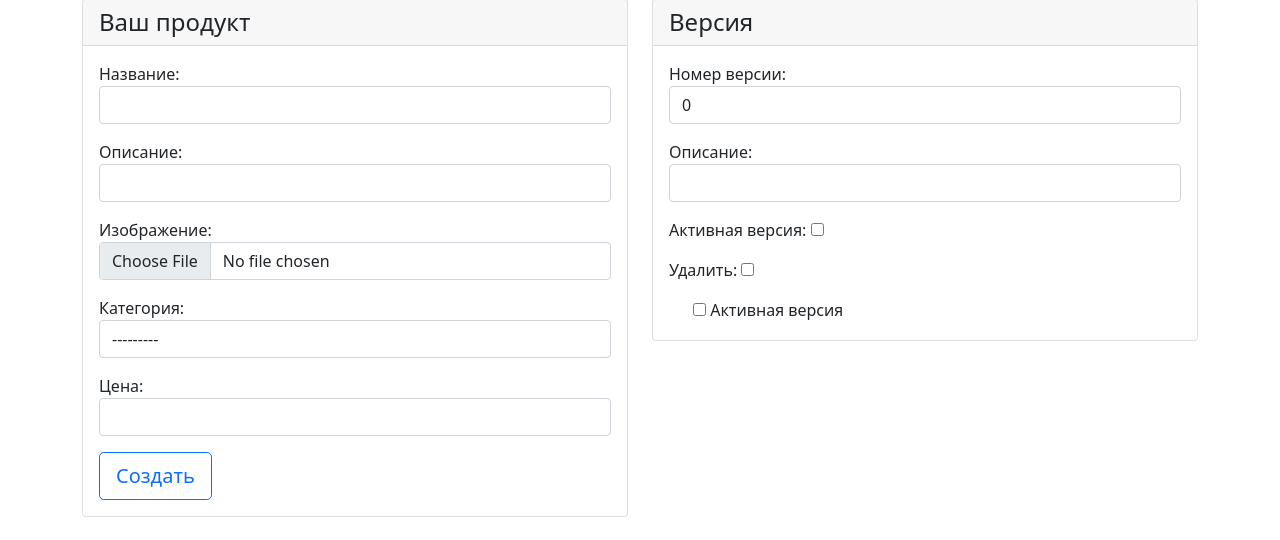
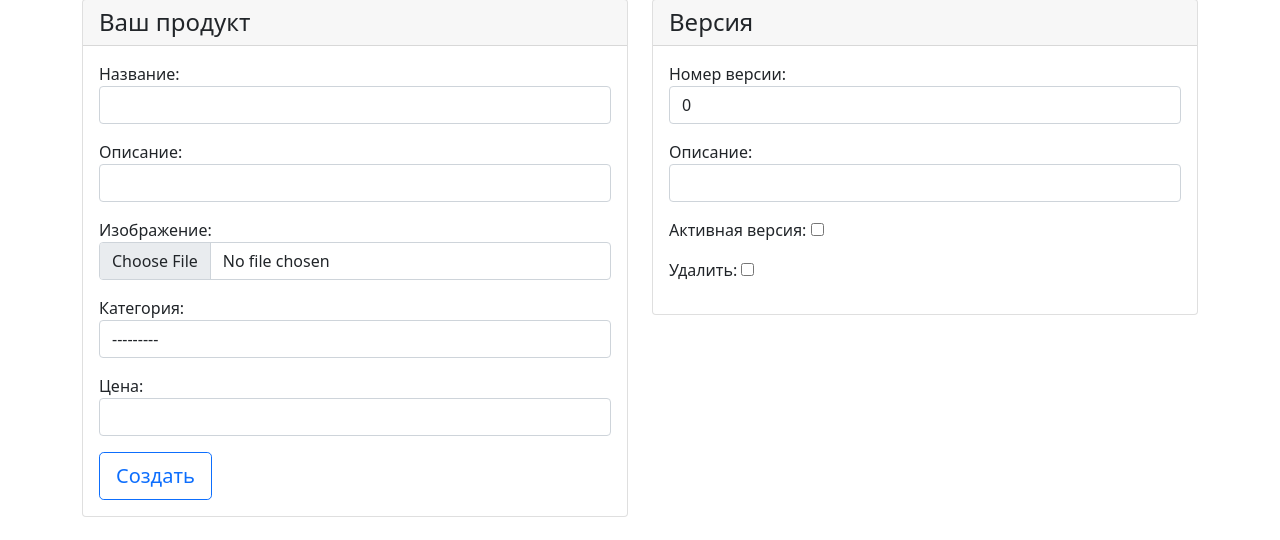
Before and after one commit to maksim-bolotin/django_dz, a Django app: page /create/ in a window 1280 px wide. Shown: the part 215-755 px from the top of the page. Run offline with Django 5.2, Linux system fonts and the light colour scheme; data that the repository does not hold is empty; some libraries are stand-ins or nearby versions.

Commit message:
Исправлены шаблоны.

```diff
--- a/catalog/templates/catalog/product_form.html
+++ b/catalog/templates/catalog/product_form.html
@@ -36,12 +36,6 @@
                             {% for form in formset.forms %}
                                 <div class="form-group">
                                     {{ form.as_p }}
-                                    <div class="form-check">
-                                        {{ form.version_sign }}
-                                        <label class="form-check-label" for="{{ form.prefix }}-version_sign">
-                                            Активная версия
-                                        </label>
-                                    </div>
                                 </div>
                             {% endfor %}
                         </div>
```
